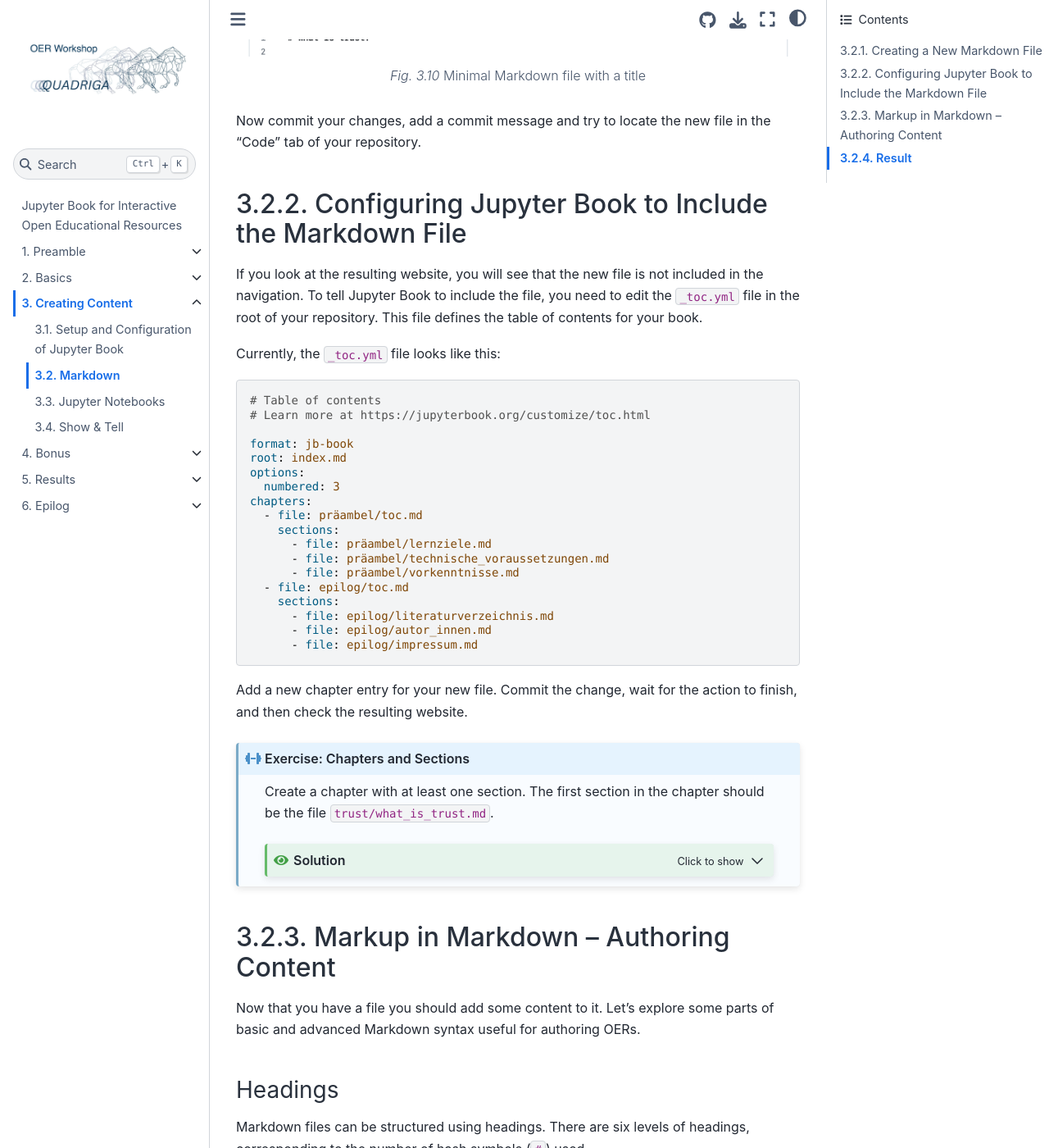
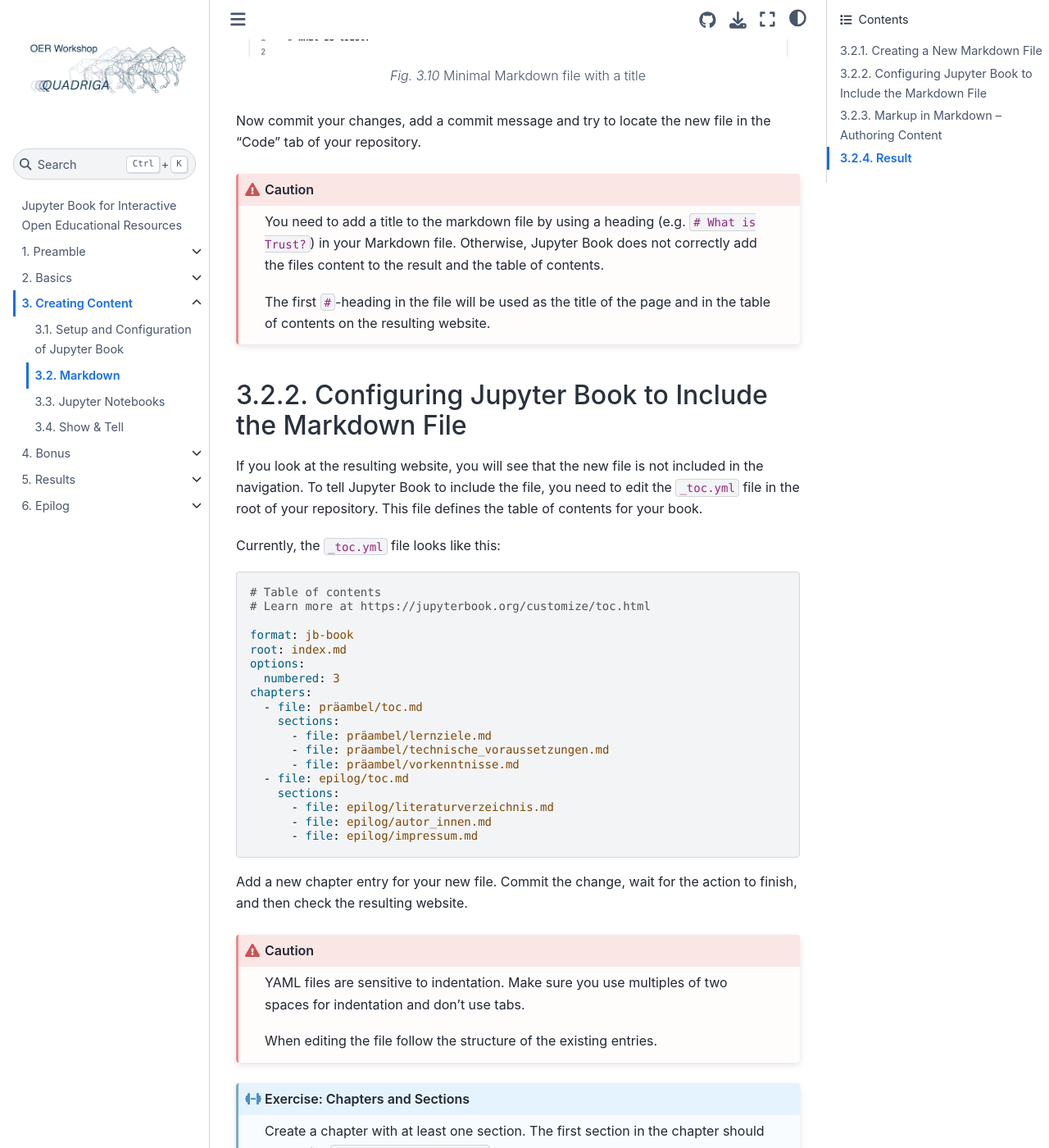
Before and after one commit to quadriga-dk/OER-Workshop, a Jupyter Book: the page built from content/markdown.md, in a window 1280 px wide and 1400 px high, scrolled down 1270 px. Shown: the whole window at 82% size. Built offline with Jupyter Book 1.0.4 settings and Sphinx 7.4.7 and the Sphinx Book theme 1.1.4, drawn with Linux system fonts in a browser that asks for light colours; pages that are not in the unit, such as notebooks, are missing from menus.

Commit message:
feat: add clarifying paragraphs based on the workshop

`````diff
--- a/content/markdown.md
+++ b/content/markdown.md
@@ -47,6 +47,13 @@ Minimal Markdown file with a title
 ```
 Now commit your changes, add a commit message and try to locate the new file in the "Code" tab of your repository.
 
+```{admonition} Caution
+:class: caution
+You need to add a title to the markdown file by using a heading (e.g. `# What is Trust?`) in your Markdown file. Otherwise, Jupyter Book does not correctly add the files content to the result and the table of contents.
+
+The first `#`-heading in the file will be used as the title of the page and in the table of contents on the resulting website.
+```
+
 ## Configuring Jupyter Book to Include the Markdown File
 If you look at the resulting website, you will see that the new file is not included in the navigation. To tell Jupyter Book to include the file, you need to edit the `_toc.yml` file in the root of your repository. This file defines the table of contents for your book.
 
@@ -74,6 +81,13 @@ chapters:
 ```
 
 Add a new chapter entry for your new file. Commit the change, wait for the action to finish, and then check the resulting website.
+
+```{admonition} Caution
+:class: caution
+YAML files are sensitive to indentation. Make sure you use multiples of two spaces for indentation and don't use tabs.
+
+When editing the file follow the structure of the existing entries.
+```
 
 ````{admonition} Exercise: Chapters and Sections
 :class: exercise
`````
Also changed, not shown: content/setup.md (+4 -1 lines).
